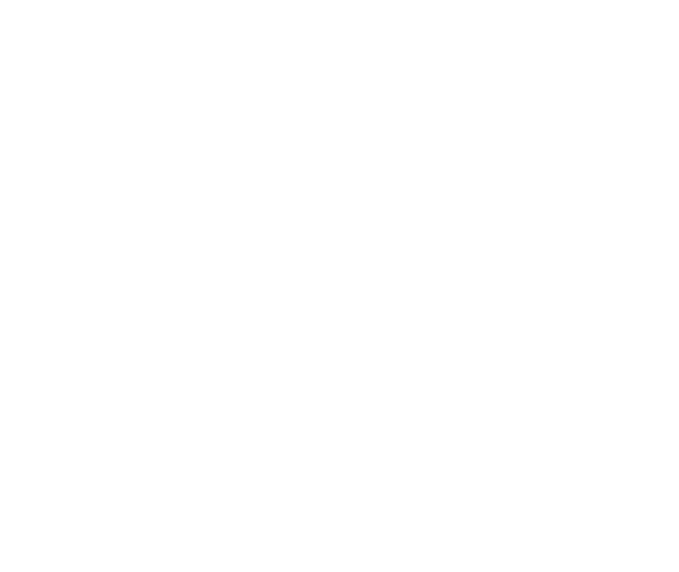
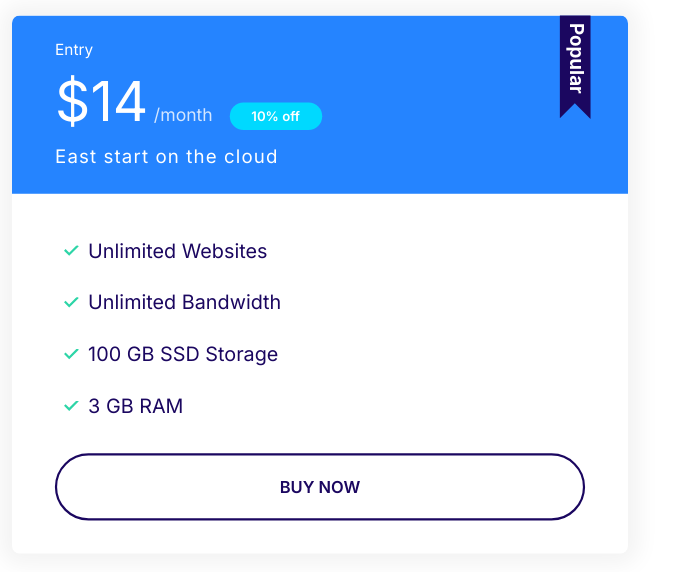
Before and after one commit to BABA983/moshify, a plain HTML site: page index.html in a window 1280 px wide. Shown: the whole page, without its empty margins (0-679 px from the left). Drawn offline with Linux system fonts and the light colour scheme.

Commit message:
Build the plan and card component

```diff
--- a/css/style.css
+++ b/css/style.css
@@ -246,3 +246,108 @@
     font-size: 1.5rem;
   }
 }
+
+/* Cards */
+
+.card {
+  border-radius: 7px;
+  box-shadow: 0 0 20px 10px #f3f3f3;
+  overflow: hidden;
+}
+
+.card__header,
+.card__body {
+  padding: 2rem 7%;
+}
+
+.card--primary .card__header {
+  background: var(--color-primary);
+  color: #fff;
+}
+
+.card--secondary .card__header {
+  background: var(--color-secondary);
+  color: #fff;
+}
+
+.card--primary .badge--primary {
+  background: #126de4;
+}
+
+.card--secondary .badge--secondary {
+  background: #02cdf1;
+}
+
+/* Plans */
+
+.plan {
+  transition: transform 0.2s ease-out;
+}
+
+.plan__name {
+  color: #fff;
+  margin: 0;
+  font-weight: 500;
+  font-size: 2.4rem;
+}
+
+.plan__price {
+  font-size: 5rem;
+}
+
+.plan__billing-cycle {
+  font-size: 2rem;
+  font-weight: 300;
+  opacity: 0.8;
+  margin-right: 1rem;
+}
+
+.plan__description {
+  font-size: 2rem;
+  font-weight: 300;
+  letter-spacing: 1px;
+  display: block;
+}
+
+.plan .list__item {
+  margin-bottom: 2rem;
+}
+
+.plan--popular .card__header {
+  position: relative;
+}
+
+.plan--popular .card__header::before {
+  content: url(/images/popular.svg);
+  width: 40px;
+  display: inline-block;
+  position: absolute;
+  top: -6px;
+  right: 5%;
+}
+
+.plan:hover {
+  transform: scale(1.05);
+}
+
+.plan--popular:hover {
+  transform: scale(1.15);
+}
+
+@media screen and (min-width: 1024px) {
+  .plan--popular {
+    transform: scale(1.1);
+  }
+  .plan__name {
+    font-size: 1.4rem;
+  }
+  .plan__price {
+    font-size: 5rem;
+  }
+  .plan__billing-cycle {
+    font-size: 1.6rem;
+  }
+  .plan__description {
+    font-size: 1.7rem;
+  }
+}
--- a/index.html
+++ b/index.html
@@ -2,7 +2,7 @@
  * @Author: raoqidi
  * @Date: 2021-07-10 13:49:35
  * @LastEditors: raoqidi
- * @LastEditTime: 2021-07-11 12:11:23
+ * @LastEditTime: 2021-07-11 12:32:27
  * @Description: please add a description to the file
  * @FilePath: /moshify/index.html
 -->
@@ -20,5 +20,28 @@
       rel="stylesheet"
     />
   </head>
-  <body></body>
+  <body>
+    <div style="width: 50%; padding: 4rem">
+      <div class="plan plan--popular">
+        <div class="card card--primary">
+          <header class="card__header">
+            <h3 class="plan__name">Entry</h3>
+            <span class="plan__price">$14</span>
+            <span class="plan__billing-cycle">/month</span>
+            <span class="badge badge--secondary badge--small">10% off</span>
+            <span class="plan__description">East start on the cloud</span>
+          </header>
+          <div class="card__body">
+            <ul class="list list--tick">
+              <li class="list__item">Unlimited Websites</li>
+              <li class="list__item">Unlimited Bandwidth</li>
+              <li class="list__item">100 GB SSD Storage</li>
+              <li class="list__item">3 GB RAM</li>
+            </ul>
+            <button class="btn btn--block btn--outline">Buy Now</button>
+          </div>
+        </div>
+      </div>
+    </div>
+  </body>
 </html>
```
Also changed, not shown: components/cards.html (added, +16 -0 lines), components/plans.html (added, +28 -0 lines), images/popular.svg (added).
